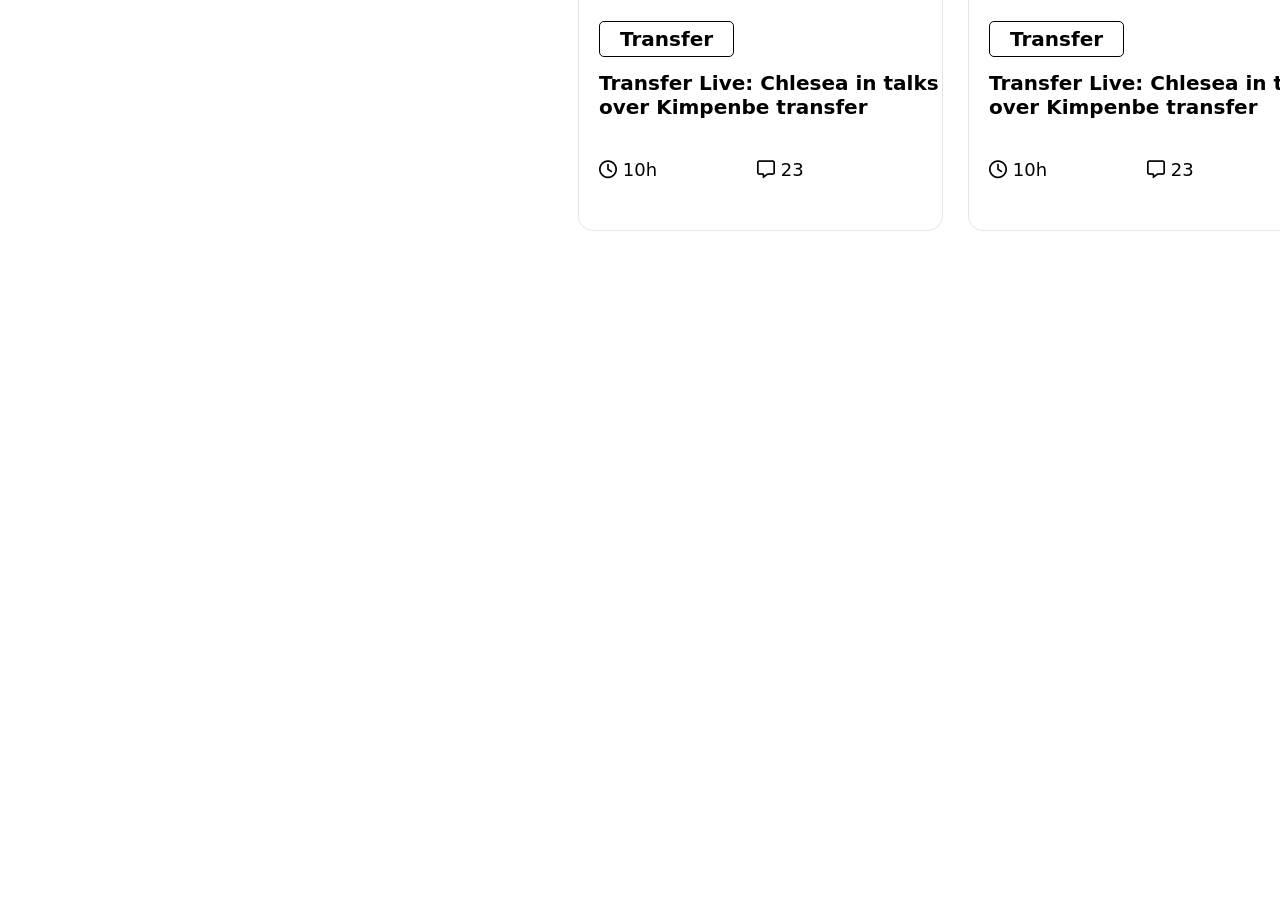
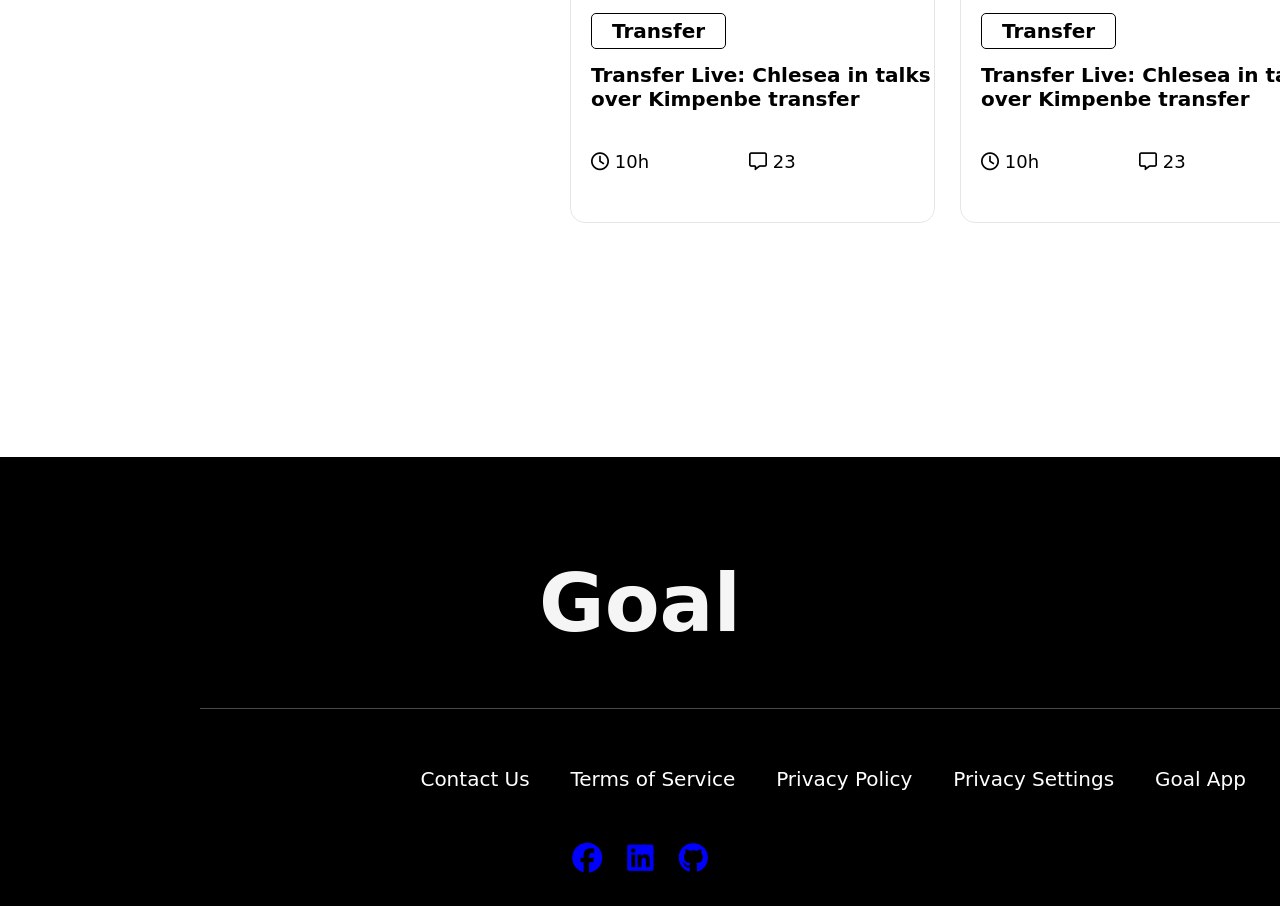
Before and after one commit to shuvo0007/world-cup-site, a plain HTML site: page index.html in a window 1280 px wide. Shown: the part 2043-2949 px from the top of the page. Before the commit the page ends 2299 px from the top, so only its background shows below. Drawn offline with Linux system fonts and the light colour scheme.

Commit message:
1st page done

```diff
--- a/index.html
+++ b/index.html
@@ -157,5 +157,34 @@
       </div>
     </div>
   </section>
+ <!-----------footer section  -------------------->
+  <footer class="footer-section">
+    <div class="goal-div">
+      <h1 class="white-text">Goal</h1>
+    </div>
+
+    <div class="hr-div">
+      <hr>
+    </div>
+
+    <div class="contact-div">
+
+      <a class="contact-button" href="">Contact Us</a>
+      <a class="contact-button" href="">Terms of Service</a>
+      <a class="contact-button" href="">Privacy Policy</a>
+      <a class="contact-button" href="">Privacy Settings</a>
+      <a class="contact-button" href="">Goal App</a>
+      <a class="contact-button" href="">Goal Live</a>
+    </div>
+
+    <div class="social-media">
+      <a class="media-button" target="_blank" href="https://www.facebook.com/"><i class="fa-brands fa-facebook"></i></a>
+      <a class="media-button" target="_blank" href="https://www.linkedin.com/"><i class="fa-brands fa-linkedin"></i></a>
+      <a class="media-button" target="_blank" href="https://github.com/"><i class="fa-brands fa-github"></i></a>
+
+    </div>
+
+  </footer>
+
 </body>
 </html>
--- a/style.css
+++ b/style.css
@@ -1,5 +1,6 @@
 body{
   font-family: 'Stint Ultra Condensed', cursive;
+  margin: 0;
 }
 
 a{
@@ -73,7 +74,7 @@ p{
 
 .mid-banner{
   padding: 50px 0px 0px 165px;
-  height: 800px;
+  height: 1600px;
 }
 
 .mid-div{
@@ -144,3 +145,49 @@ padding-top: 30px;
 .time-div{
   display: flex;
 }
+
+/* -----------mid section  -------------------- */
+
+.footer-section{
+  background-color: black;
+  text-align: center;
+
+}
+
+.goal-div{
+  text-align: center;
+  padding: 50px;
+}
+
+.hr-div{
+  padding-left: 200px;
+  width: 1500px;
+
+}
+
+hr{
+  height: 1px;background-color: rgba(255, 255, 255, 0.288);border: none;
+}
+
+.contact-div{
+  display: flex;
+  justify-content: space-around;
+  padding: 50px;
+  padding-left: 400px;
+  width: 1000px;
+}
+
+.contact-button{
+  color: white;
+  font-size: 20px;
+}
+
+.social-media{
+  padding-bottom: 30px;
+}
+
+.media-button{
+  font-size: 30px;
+  padding: 10px;
+  color: blue;
+}
```
